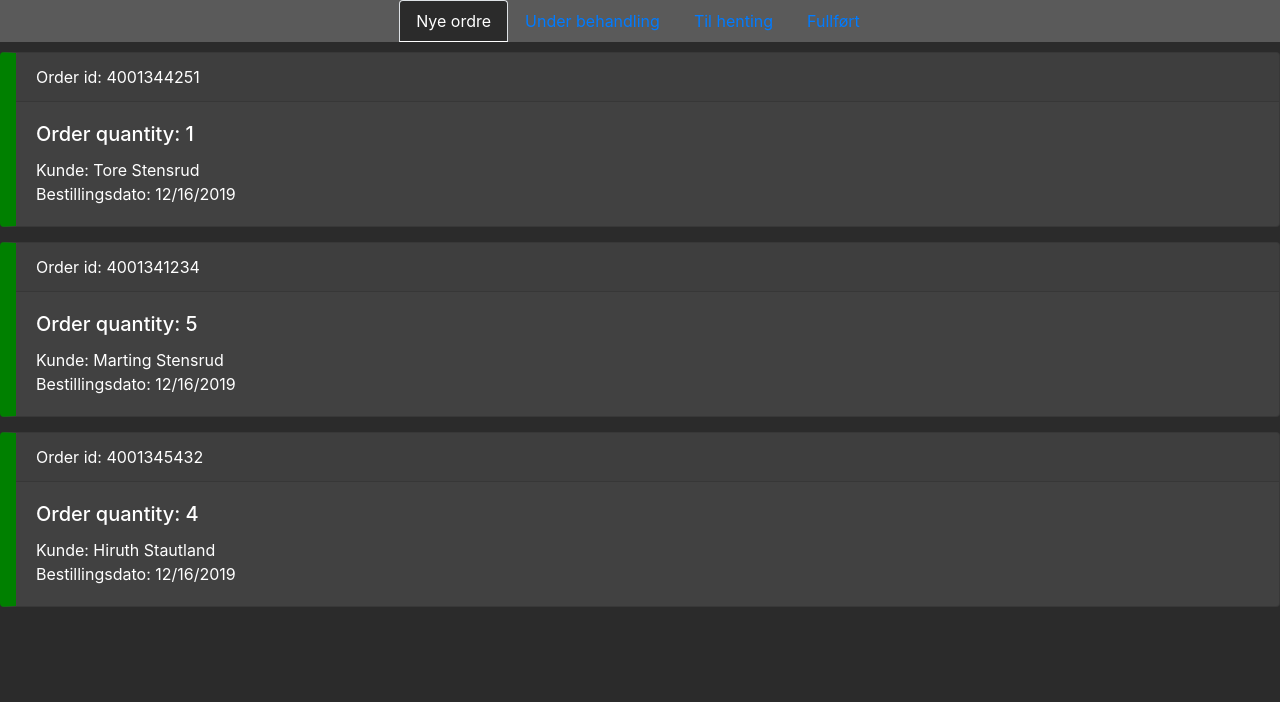
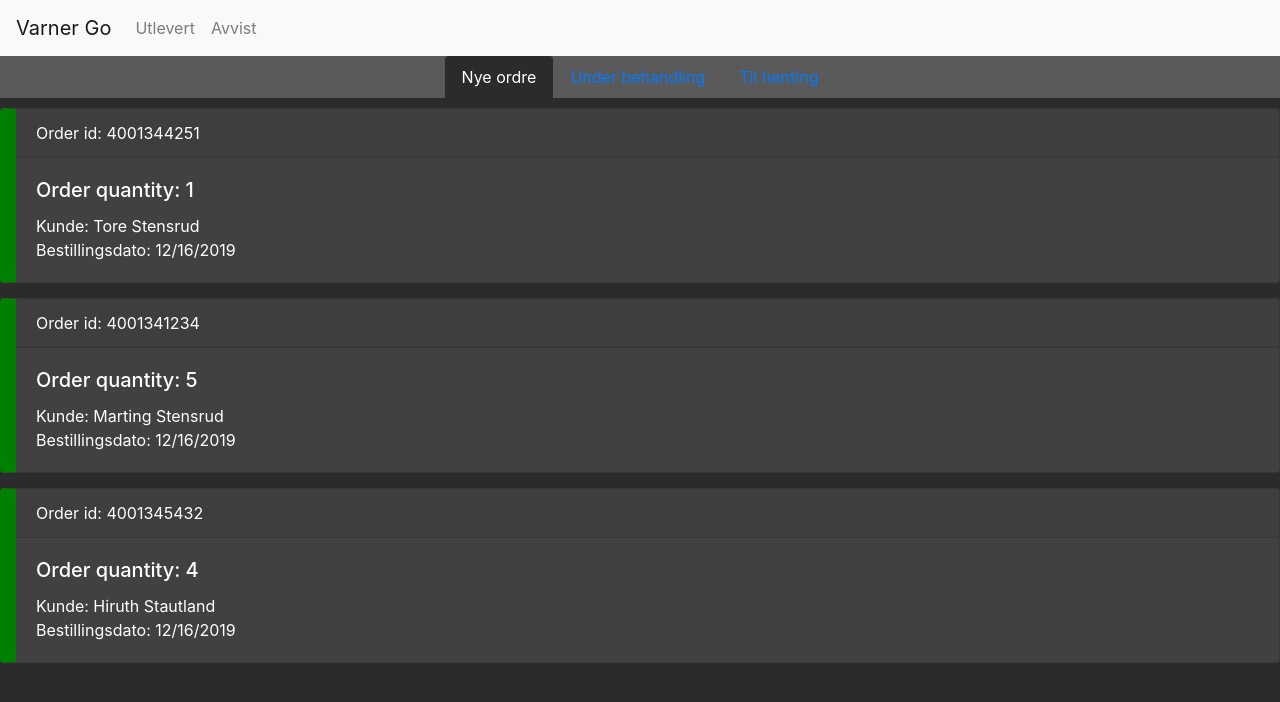
Before and after one commit to sujan-subas/varner-go, a React (Create React App) app: page / in a window 1280 px wide. Shown: the top 702 px of the page. Built offline with nearby package versions, Linux system fonts and the light colour scheme.

Commit message:
navbar added for avvist/utlevert

```diff
--- a/src/App.css
+++ b/src/App.css
@@ -40,7 +40,7 @@
 .color-nav{
   background-color:#5A5A5A;
   margin-bottom:  10px;
-  color: black;
+  color:white;
 }
 
 .color-card{
@@ -81,3 +81,6 @@ a.active {
 .nav-tabs::after {
   border: none !important;
 }
+.nav-tabs .nav-link.active {
+  border-color: transparent;
+}
--- a/src/components/OrderView/index.js
+++ b/src/components/OrderView/index.js
@@ -1,5 +1,13 @@
 import React from "react";
-import { Nav, NavDropdown, Navbar, Card, Tab, Tabs } from "react-bootstrap";
+import {
+  Nav,
+  NavDropdown,
+  Navbar,
+  Card,
+  Tab,
+  Tabs,
+  NavbarBrand
+} from "react-bootstrap";
 
 import { Link } from "react-router-dom";
 import { format } from "date-fns";
@@ -77,11 +85,11 @@ class Overview extends React.Component {
       .filter(({ status, orderDate }) => status === tabKey)
       .map(order => {
         const formattedDate = format(new Date(order.orderDate), "MM/dd/yyyy");
-
+        console.log(order);
         return (
           <Card
             className="color-card"
-            style={{borderLeft:"1rem green solid"}}
+            style={{ borderLeft: "1rem green solid" }}
             text="white"
             key={order.referenceOrderNo}
           >
@@ -98,31 +106,56 @@ class Overview extends React.Component {
         );
       });
 
+    let switchName = () => {
+      let newName = "";
+      if (this.state.tabKey === "new") {
+        newName = "Nye ordre";
+      } else if (this.state.tabKey === "in-process") {
+        newName = "Under behandling";
+      } else if (this.state.tabKey === "packed") {
+        newName = "Til henting";
+      } else if (this.state.tabKey === "delivered") {
+        newName = "Levert";
+      } else if (this.state.tabKey === "rejected") {
+        newName = "Avvist";
+      }
+      return newName;
+    };
     return (
       <React.Fragment>
+        <Navbar bg="light" expand="lg">
+          <Navbar.Brand>Varner Go</Navbar.Brand>
+          <Navbar.Toggle aria-controls="basic-navbar-nav" />
+          <Navbar.Collapse id="basic-navbar-nav">
+            <Nav
+              className="mr-auto"
+              activeKey={tabKey}
+              onSelect={tabKey => this.handleChangeTab(tabKey)}
+            >
+              <Nav.Link eventKey="delivered">Utlevert</Nav.Link>
+              <Nav.Link eventKey="rejected">Avvist</Nav.Link>
+            </Nav>
+          </Navbar.Collapse>
+        </Navbar>
         {/* <Navbar bg="light" expand="lg">
+          <NavbarBrand>{switchName()}</NavbarBrand>
           <Navbar.Toggle aria-controls="basic-navbar-nav" />
           <Navbar.Collapse id="basic-navbar-nav"> */}
         <Nav
-          className="justify-content-center color-nav tab"
+          className="justify-content-center color-nav"
           variant="tabs"
           defaultActiveKey="new"
           activeKey={tabKey}
           onSelect={tabKey => this.handleChangeTab(tabKey)}
         >
-          <Nav.Link
-            // className="bg-dark"
-            eventKey="new"
-          >
-            Nye ordre
-          </Nav.Link>
+          <Nav.Link eventKey="new"> Nye ordre </Nav.Link>
           <Nav.Link eventKey="in-process">Under behandling</Nav.Link>
           <Nav.Link eventKey="packed">Til henting</Nav.Link>
-          <NavDropdown title="Fullført" id="nav-dropdown">
+          {/* <NavDropdown title="Fullført" id="nav-dropdown">
             <NavDropdown.Item eventKey="delivered">Levert</NavDropdown.Item>
             <NavDropdown.Divider />
             <NavDropdown.Item eventKey="rejected">Avvist</NavDropdown.Item>
-          </NavDropdown>
+          </NavDropdown> */}
         </Nav>
         {/* </Navbar.Collapse>
         </Navbar> */}
```
